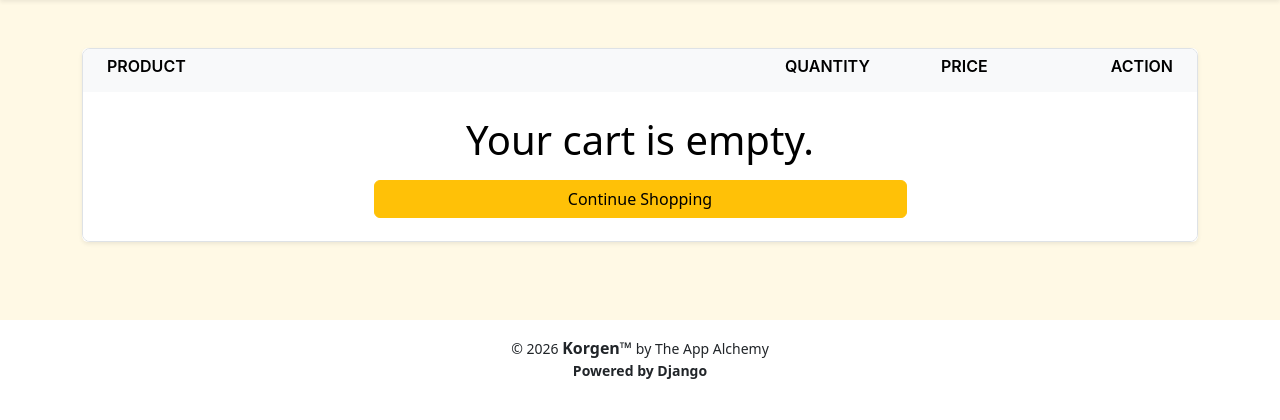
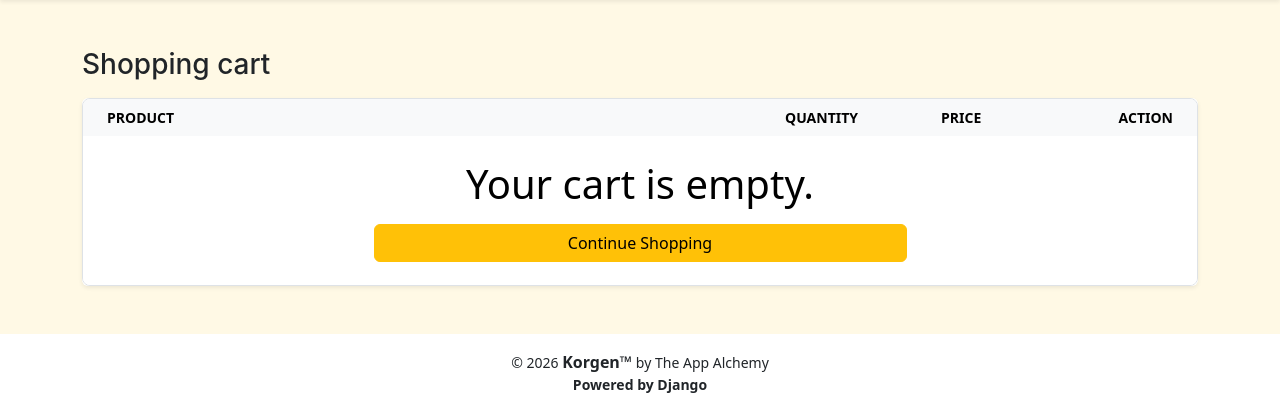
Before and after one commit to disaac318/Korgen-eCommerce-MSP4, a Django app: page /cart/ in a window 1280 px wide. Shown: the part 111-531 px from the top of the page. Run offline with Django 5.2, Linux system fonts and the light colour scheme; data comes from the database, SQL or seed files in the repository; data that the repository does not hold is empty; some libraries are stand-ins or nearby versions.

Commit message:
Fix HTML validation issues across store, cart and account templates

```diff
--- a/accounts/templates/accounts/change_password.html
+++ b/accounts/templates/accounts/change_password.html
@@ -17,7 +17,7 @@
                          aria-label="Order details">
                          <article class="card shadow-sm">
                               <header class="card-header">
-                                   <strong class="d-inline-block mr-3">Change your password</strong>
+	                                   <h2 class="h6 fw-bold d-inline-block mr-3 mb-0">Change your password</h2>
                               </header>
 
                               <div class="card-body">
--- a/accounts/templates/accounts/dashboard.html
+++ b/accounts/templates/accounts/dashboard.html
@@ -31,8 +31,8 @@
                                         <div class="col-md-6">
                                              <div class="card h-100" style="text-align: center;">
                                                   <div class="card-body">
-                                                       <h5 class="card-title">Total orders</h5>
-                                                       <h4>{{orders_count}}</h4>
+                                                       <h2 class="h5 card-title">Total orders</h2>
+                                                       <p class="h4">{{orders_count}}</p>
 	                                                       <a href="{% url 'accounts:my_orders' %}">View Orders</a>
 
 
--- a/accounts/templates/accounts/edit_profile.html
+++ b/accounts/templates/accounts/edit_profile.html
@@ -17,7 +17,7 @@
                          aria-label="Order details">
                          <article class="card shadow-sm">
                               <header class="card-header">
-                                   <strong class="d-inline-block mr-3">Edit your profile</strong>
+	                                   <h2 class="h6 fw-bold d-inline-block mr-3 mb-0">Edit your profile</h2>
                               </header>
 
                               <div class="card-body">
--- a/accounts/templates/accounts/my_orders.html
+++ b/accounts/templates/accounts/my_orders.html
@@ -19,9 +19,7 @@
                          aria-label="Order details">
                          <article class="card">
                               <header class="card-header d-flex flex-wrap gap-2 justify-content-between">
-                                   <p class="mb-0">
-                                        <strong>Your Order History</strong>
-                                   </p>
+	                                   <h2 class="h6 fw-bold mb-0">Your Order History</h2>
 
                               </header>
 
--- a/carts/templates/carts/cart.html
+++ b/carts/templates/carts/cart.html
@@ -10,12 +10,16 @@
      style="min-height: 40vh;">
      <div class="container">
 
+          <h1 class="h3 mb-3">Shopping cart</h1>
+
           <div class="row g-4">
 
                <!-- Cart items -->
                <section class="col-12 {% if cart_items %}col-lg-9{% else %}col-lg-12{% endif %}"
-                    aria-label="Cart items">
+                    aria-labelledby="cart-items-title">
 
+                    <h2 id="cart-items-title"
+                         class="visually-hidden">Cart items</h2>
 
                     <div class="card border-0 shadow-sm">
 
@@ -27,28 +31,28 @@
                                         <tr class="small text-uppercase">
                                              <th scope="col"
                                                   class="ps-4">
-                                                  <h6>Product</h6>
+                                                  Product
                                              </th>
                                              <th scope="col"
                                                   style="width: 140px;">
-                                                  <h6>Quantity</h6>
+                                                  Quantity
                                              </th>
                                              <th scope="col"
                                                   class="ps-4"
                                                   style="width: 140px;">
-                                                  <h6>Price</h6>
+                                                  Price
                                              </th>
                                              <th scope="col"
                                                   style="width: 140px;"
                                                   class="text-end pe-4">
-                                                  <h6>Action</h6>
+                                                  Action
                                              </th>
                                         </tr>
                                    </thead>
 
                                    <tbody>
                                         {% for cart_item in cart_items %}
-                                        <!---------------------- Items ---------------------->
+                                        <!-- Item -->
                                         <tr>
                                              <td class="ps-4 py-4">
                                                   <article class="d-flex align-items-center gap-3">
@@ -78,6 +82,7 @@
                                              <!-- Increment and decrement quantity -->
                                              <td class="align-middle cart-qty">
                                                   <div class="input-group input-group-sm flex-nowrap cart-qty-group"
+                                                       role="group"
                                                        aria-label="Quantity controls for {{ cart_item.product.product_name }}">
                                                        <a href="{% url 'confirm_remove_from_cart' cart_item.id %}"
                                                             class="btn btn-outline-secondary"
@@ -92,7 +97,6 @@
                                                             min="1"
                                                             inputmode="numeric"
                                                             readonly
-                                                            aria-readonly="true"
                                                             aria-label="Quantity">
                                                        <a href="{% url 'increment_cart_item' cart_item.id %}"
                                                             class="btn btn-outline-secondary"
@@ -126,7 +130,7 @@
                                              </td>
                                         </tr>
                                         {% endfor %}
-                                        <!---------------------- Items ---------------------->
+                                        <!-- Items end -->
 
                                    </tbody>
 
--- a/templates/includes/dashboard_sidebar.html
+++ b/templates/includes/dashboard_sidebar.html
@@ -3,13 +3,18 @@
      aria-label="Account navigation">
 	     <nav class="list-group shadow-sm">
 	          <a class="list-group-item list-group-item-action {% if request.resolver_match.url_name == 'dashboard' %}active{% endif %}"
+	               {% if request.resolver_match.url_name == 'dashboard' %}
 	               aria-current="page"
+	               {% endif %}
 	               href="{% url 'accounts:dashboard' %}">{{ user.full_name }}'s Dashboard</a>
 	          <a class="list-group-item list-group-item-action {% if request.resolver_match.url_name == 'my_orders' %}active{% endif %}"
+	               {% if request.resolver_match.url_name == 'my_orders' %}aria-current="page"{% endif %}
 	               href="{% url 'accounts:my_orders' %}">My Orders</a>
 	          <a class="list-group-item list-group-item-action {% if request.resolver_match.url_name == 'edit_profile' %}active{% endif %}"
+	               {% if request.resolver_match.url_name == 'edit_profile' %}aria-current="page"{% endif %}
 	               href="{% url 'accounts:edit_profile' %}">Edit Profile</a>
 	          <a class="list-group-item list-group-item-action {% if request.resolver_match.url_name == 'change_password' %}active{% endif %}"
+	               {% if request.resolver_match.url_name == 'change_password' %}aria-current="page"{% endif %}
 	               href="{% url 'accounts:change_password' %}">Change Password</a>
 
 
```
Also changed, not shown: store/templates/store/includes/product_reviews.html (+8 -8 lines), store/templates/store/product_detail.html (+7 -7 lines). Lines whose indentation alone changed are shown as unchanged.
